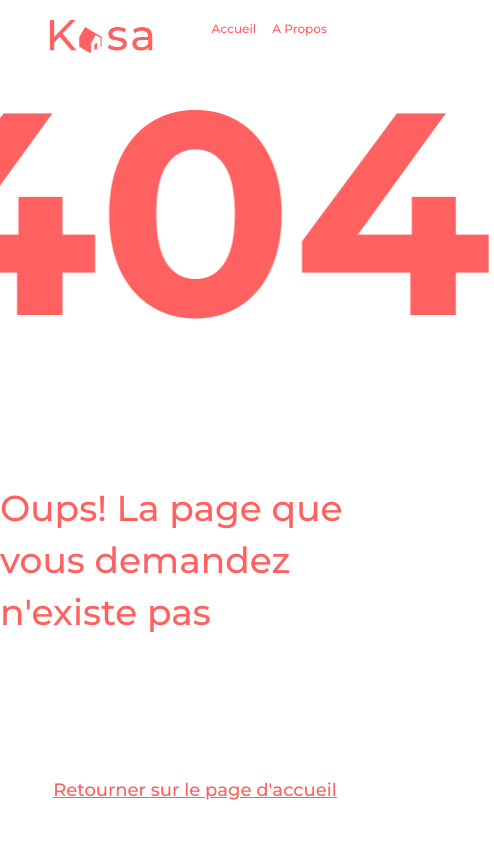
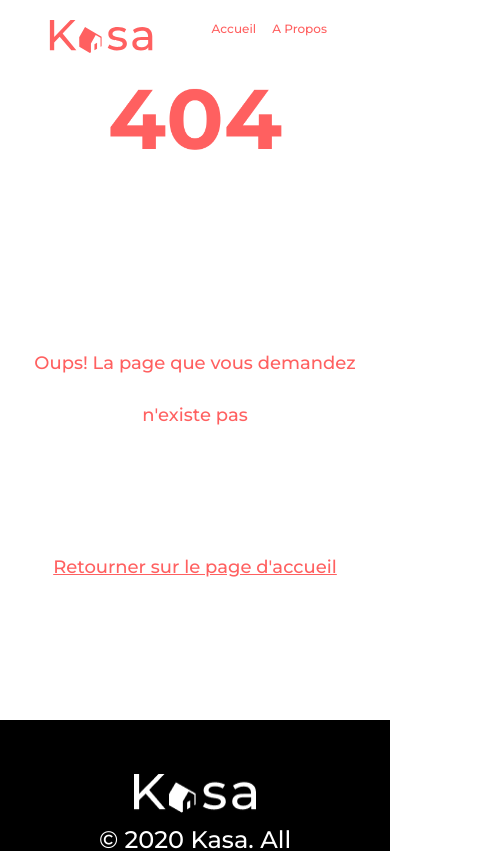
Before and after one commit to MalletCamille/Kasa, a React (Vite) app: page /Error in a window 390 px wide. Shown: the top 851 px of the page, 494 px wide, since content can reach past the window. Built offline with nearby package versions, Linux system fonts and the light colour scheme; a web font is replaced by a local one.

Commit message:
feat (Error) : Responsive ok

```diff
--- a/src/style/Error.scss
+++ b/src/style/Error.scss
@@ -5,8 +5,8 @@
         align-items: center;
     }
     &__img {
-        width: 597px;
-        height: 263px;
+        width: 45%;
+        height: auto;
         margin-bottom: 139px;
     }
     &__txt {
@@ -26,3 +26,25 @@
         text-decoration: underline;
     }
 }
+
+  /******************** Media queries ********************/
+/* Small devices (phones, less than 768px) */
+@media (max-width: 768px) {
+
+    .Error {
+        &__img {
+            margin-bottom: 180px;
+        }
+        &__txt {
+            font-size: 18px;
+            margin-bottom: 113px;
+            text-align: center;
+        }
+        &__backtohome {
+            font-size: 18px;
+            margin-bottom: 113px;
+            text-align: center;
+        }
+    }
+
+}
```
